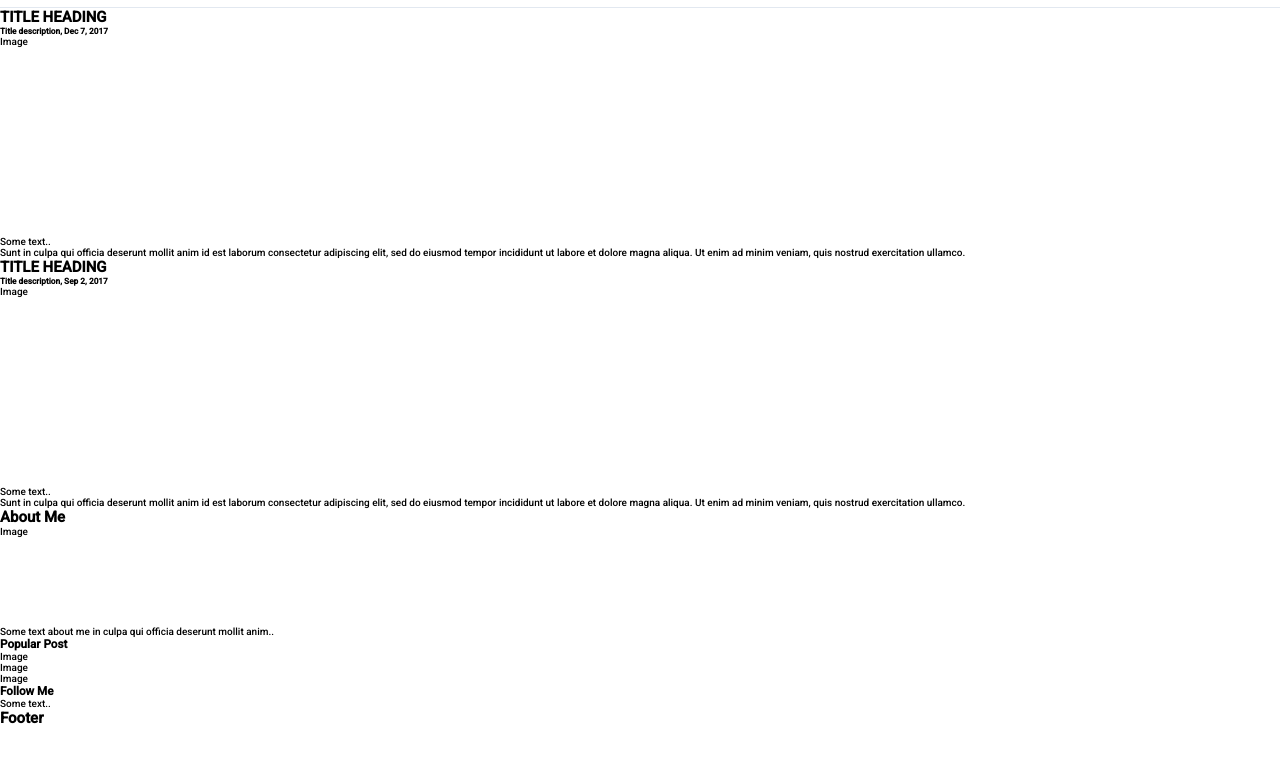
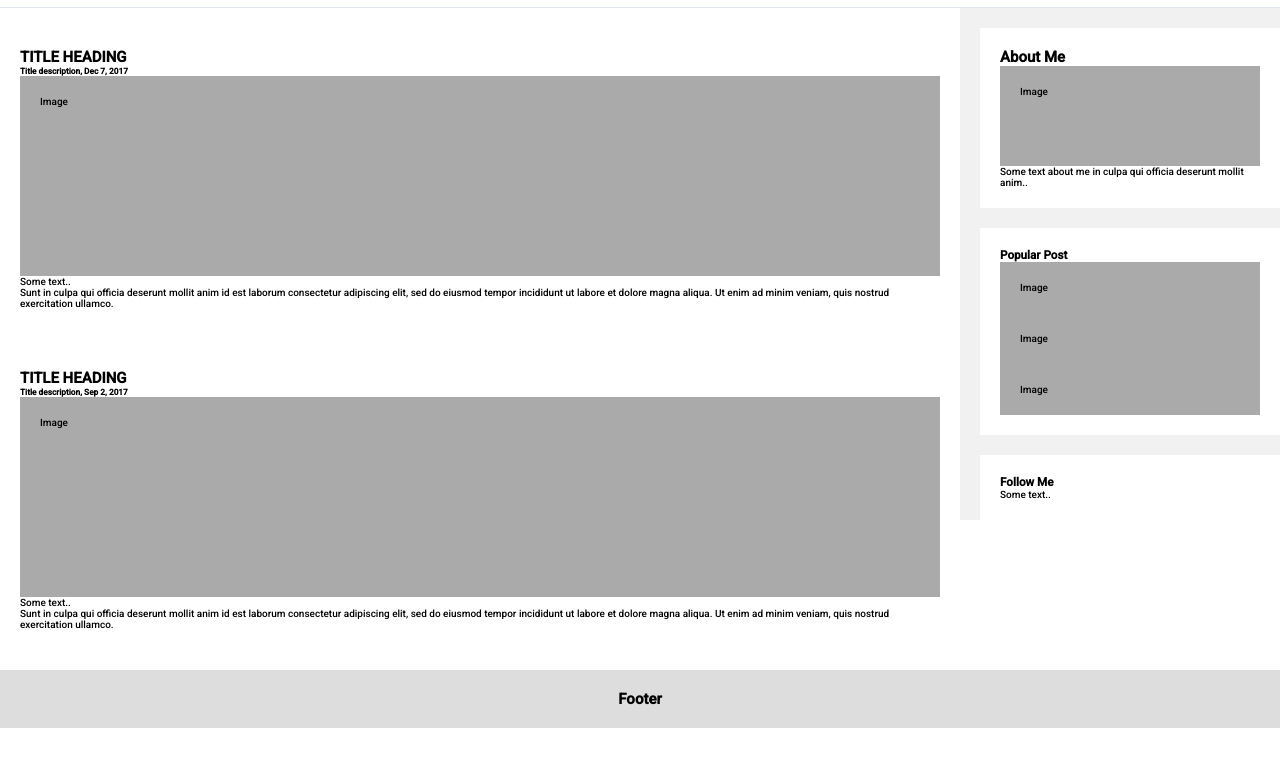
Before and after one commit to SteinerMark673/asg-hh, a plain HTML site: page index.html in a window 1280 px wide. Shown: the part 37-800 px from the top of the page. Drawn offline with Linux system fonts and the light colour scheme.

Commit message:
Update styles.css

```diff
--- a/styles.css
+++ b/styles.css
@@ -1,3 +1,8 @@
+
+
+
+/* NAVBAR */
+
 @import url('https://fonts.googleapis.com/css2?family=Roboto:ital,wght@0,500;1,400&display=swap');
 
 * {
@@ -112,3 +117,66 @@ a {
         transform: translateY(-8px) rotate(-45deg);
     }
 }
+
+
+/* LAYOUT */
+
+/* Create two unequal columns that floats next to each other */
+/* Left column */
+.leftcolumn {
+  float: left;
+  width: 75%;
+}
+
+/* Right column */
+.rightcolumn {
+  float: left;
+  width: 25%;
+  background-color: #f1f1f1;
+  padding-left: 20px;
+}
+
+/* Fake image */
+.fakeimg {
+  background-color: #aaa;
+  width: 100%;
+  padding: 20px;
+}
+
+/* Add a card effect for articles */
+.card {
+  background-color: white;
+  padding: 20px;
+  margin-top: 20px;
+}
+
+/* Clear floats after the columns */
+.row::after {
+  content: "";
+  display: table;
+  clear: both;
+}
+
+/* Footer */
+.footer {
+  padding: 20px;
+  text-align: center;
+  background: #ddd;
+  margin-top: 20px;
+}
+
+/* Responsive layout - when the screen is less than 800px wide, make the two columns stack on top of each other instead of next to each other */
+@media screen and (max-width: 800px) {
+  .leftcolumn, .rightcolumn {
+    width: 100%;
+    padding: 0;
+  }
+}
+
+/* Responsive layout - when the screen is less than 400px wide, make the navigation links stack on top of each other instead of next to each other */
+@media screen and (max-width: 400px) {
+  .topnav a {
+    float: none;
+    width: 100%;
+  }
+}
```
